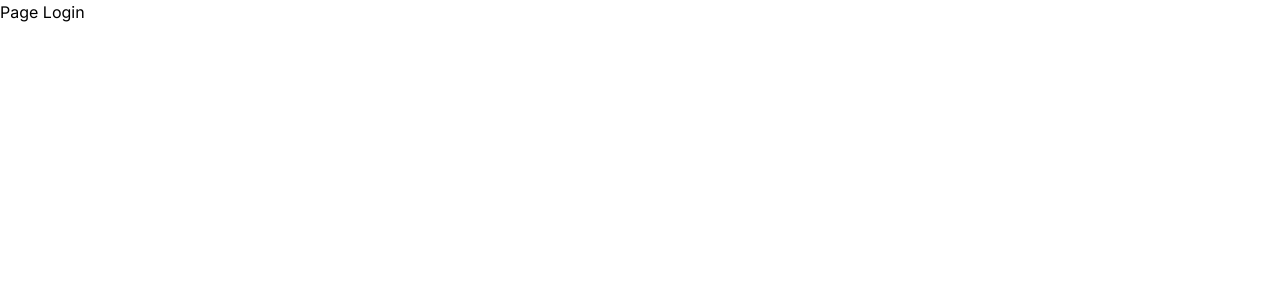
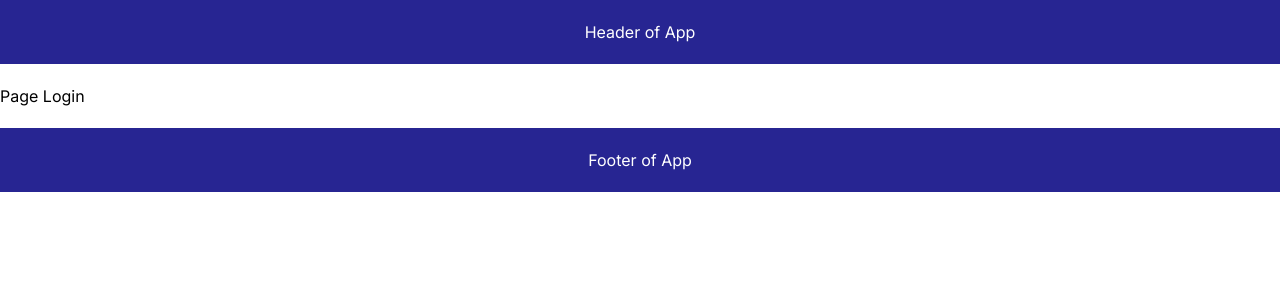
Before and after one commit to manuelbento19/next-advanced, a Next.js app: page /login in a window 1280 px wide. Shown: the top 300 px of the page. Built offline with nearby package versions, Linux system fonts and the light colour scheme.

Commit message:
Layouts -partilhar logica de UI entre páginas

```diff
--- /dev/null
+++ b/src/app/(auth)/layout.tsx
@@ -0,0 +1,18 @@
+import { ReactNode } from "react";
+
+export default function Layout({children}:{children: ReactNode}){
+
+    return(
+        <div>
+            <header style={{backgroundColor: "#272592",color: "#fff", paddingBlock: 20,textAlign: 'center'}}>
+                Header of App
+            </header>
+            <section style={{paddingBlock: 20}}>
+                {children}
+            </section>
+            <footer style={{backgroundColor: "#272592",color: "#fff", paddingBlock: 20,textAlign: 'center'}}>
+                Footer of App
+            </footer>
+        </div>
+    )
+}
```
